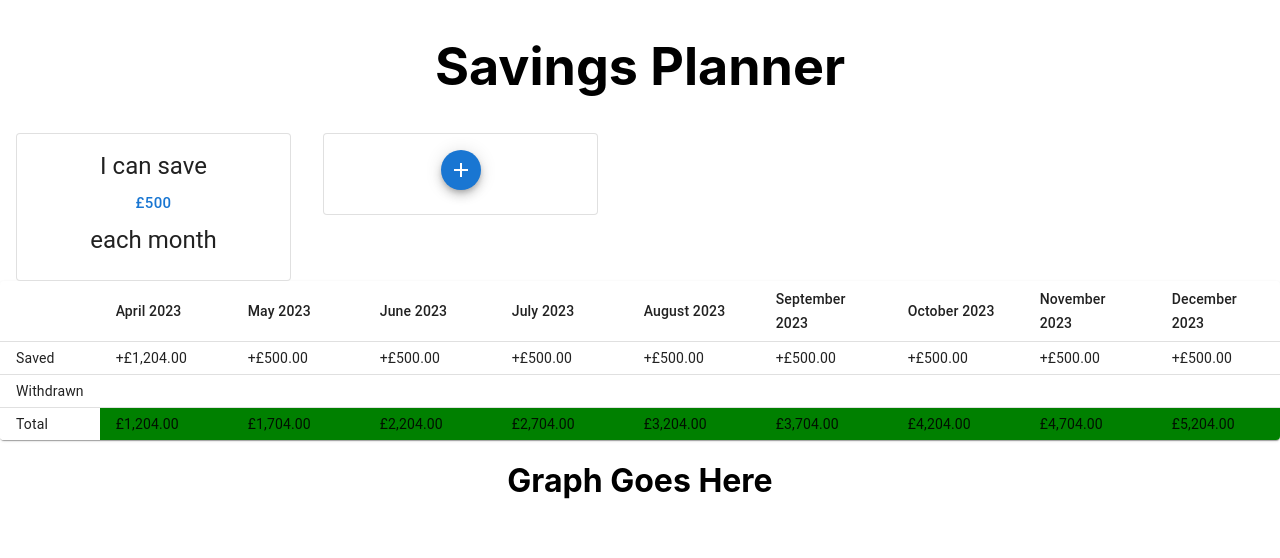
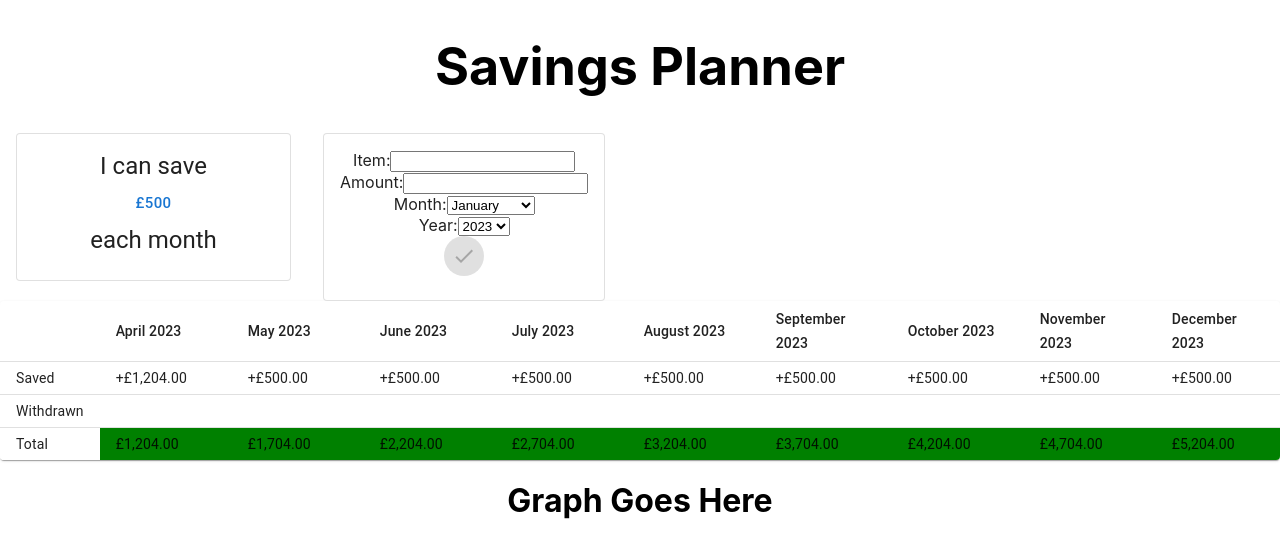
Before and after one commit to AKP-13/savings-planner, a React (Create React App) app: page / in a window 1280 px wide. Shown: the top 558 px of the page. Built offline with nearby package versions, Linux system fonts and the light colour scheme.

Commit message:
Remove state to toggle adding a new item. Disable ability to add a new item until inputs are all filled in

```diff
--- a/src/savingGoals/AddNewSavingItem.js
+++ b/src/savingGoals/AddNewSavingItem.js
@@ -1,8 +1,6 @@
 /* eslint-disable react/prop-types */
 import React, { useState } from 'react';
 import { Box, Card, CardContent, Fab } from '@mui/material';
-import AddIcon from '@mui/icons-material/Add';
-import CloseIcon from '@mui/icons-material/Close';
 import CheckIcon from '@mui/icons-material/Check';
 
 const initialInputs = { monthNeeded: 'January', yearNeeded: '2023' };
@@ -24,7 +22,6 @@ const years = ['2023', '2024', '2025'];
 
 const AddNewSavingItem = ({ setSavingItems, setTableData }) => {
   const [inputs, setInputs] = useState(initialInputs);
-  const [isAdding, setIsAdding] = useState(false);
 
   const handleChange = (event) => {
     const { name, value } = event.target;
@@ -47,16 +44,16 @@ const AddNewSavingItem = ({ setSavingItems, setTableData }) => {
     });
   };
 
-  const handleIsAddingClick = () => {
-    setIsAdding(!isAdding);
-  };
+  const isDisabled =
+    !inputs.itemToSaveFor ||
+    inputs.itemToSaveFor === '' ||
+    !inputs.itemAmount ||
+    !inputs.itemAmount;
 
   return (
     <Box sx={{ minWidth: 275, margin: '0 1rem' }}>
       <Card variant="outlined">
         <CardContent>
-          {isAdding ? (
-            <>
           <label style={{ display: 'block' }}>
             Item:
             <input
@@ -98,18 +95,14 @@ const AddNewSavingItem = ({ setSavingItems, setTableData }) => {
               ))}
             </select>
           </label>
-              <Fab color="success" aria-label="Confirm" size="small" onClick={handleSubmit}>
+          <Fab
+            color="success"
+            aria-label="Confirm"
+            size="small"
+            onClick={handleSubmit}
+            disabled={isDisabled}>
             <CheckIcon />
           </Fab>
-              <Fab color="error" aria-label="Confirm" size="small" onClick={handleIsAddingClick}>
-                <CloseIcon />
-              </Fab>
-            </>
-          ) : (
-            <Fab color="primary" aria-label="Confirm" size="small" onClick={handleIsAddingClick}>
-              <AddIcon />
-            </Fab>
-          )}
         </CardContent>
       </Card>
     </Box>
```
Lines whose indentation alone changed are shown as unchanged.
